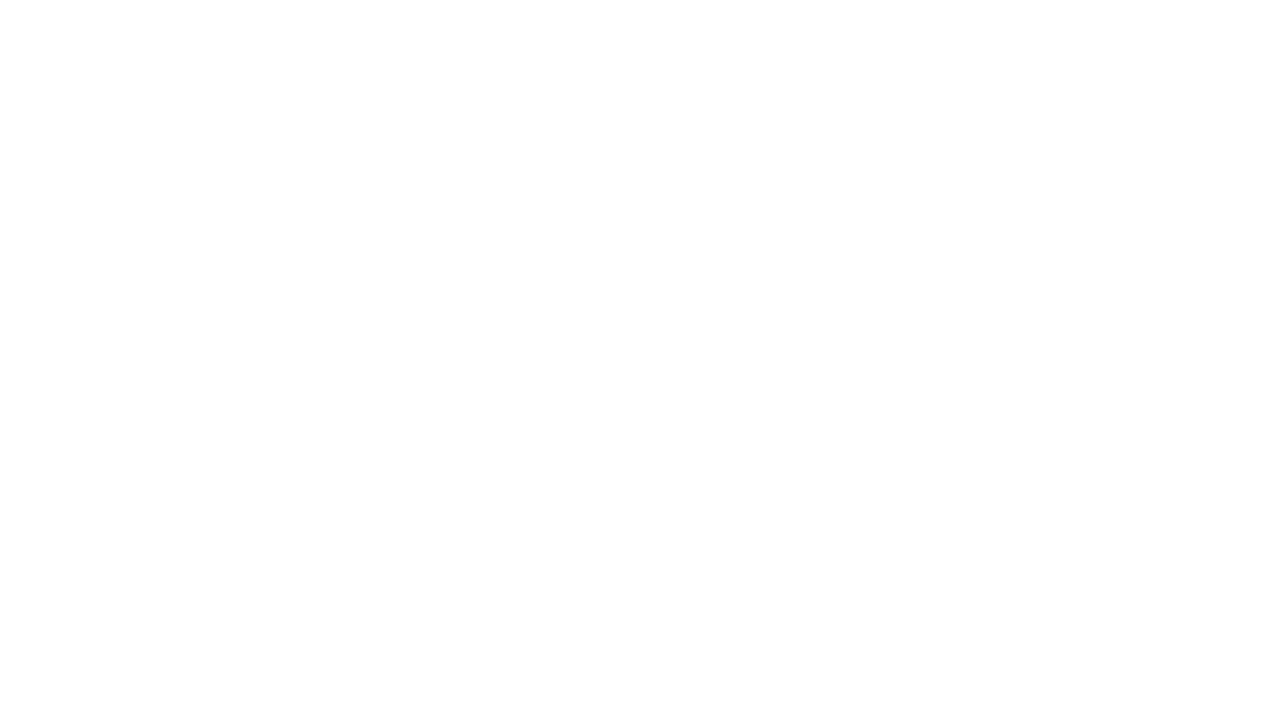
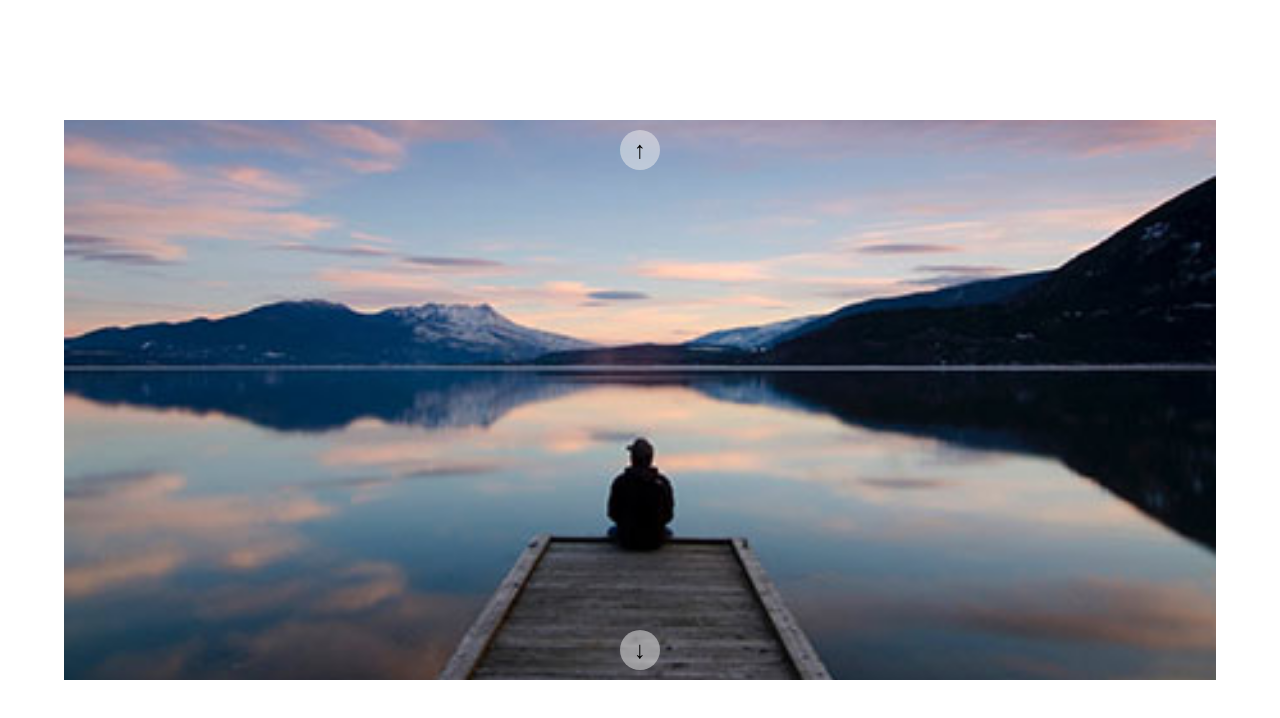
Before and after one commit to LuisJann/js-array-carousel, a plain HTML site: page index.html in a window 1280 px wide. Drawn offline with Linux system fonts and the light colour scheme.

Commit message:
markup statico creato

```diff
--- a/css/style.css
+++ b/css/style.css
@@ -0,0 +1,61 @@
+*{
+    margin: 0%;
+    padding: 0%;
+    box-sizing: border-box;
+}
+
+.container{
+    width: 100%;
+    height: 100vh;
+    position: relative;
+}
+
+
+.carousel{
+    position: absolute;
+    top: 50%;
+    left: 50%;
+    transform: translate(-50%, -50%);
+    width: 90vw;
+    background-color: red;
+}
+
+
+.item-img{
+    height: 70vh;
+}
+
+
+.item-img img{
+    height: 100%;
+    width: 100%;
+    object-fit: cover;
+}
+
+.arrow-up,
+.arrow-down{
+    position: absolute;
+    left: 50%;
+    transform: translateX(-50%);
+    width: 40px;
+    height: 40px;
+    font-size: 24px;
+    background-color: rgba(240, 240, 240, 0.5);
+    text-align: center;
+    line-height: 40px;
+    border-radius: 50%;
+    cursor: pointer;
+}
+
+.arrow-up{
+    top: 10px;
+}
+
+.arrow-down{
+    bottom: 10px;
+}
+
+.arrow-up:hover,
+.arrow-down:hover{
+    background-color:  rgba(240, 240, 240, 1);
+}
--- a/index.html
+++ b/index.html
@@ -9,6 +9,17 @@
 </head>
 <body>
 
+    <div class="container">
+        <div class="carousel">
+            <div class="img-container">
+                <div class="item-img">
+                    <img src="img/01.jpg" alt="">
+                </div>
+                <div class="arrow-up">&uarr;</div>
+                <div class="arrow-down">&darr;</div>
+            </div>
+        </div>
+    </div>
 
     <script src="js/script.js"></script>
 </body>
```
Also changed, not shown: img/01.jpg (added), img/02.jpg (added), img/03.jpg (added), img/04.jpg (added), img/05.jpg (added), 1 other file.
